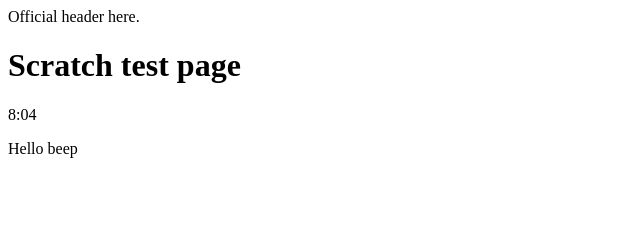
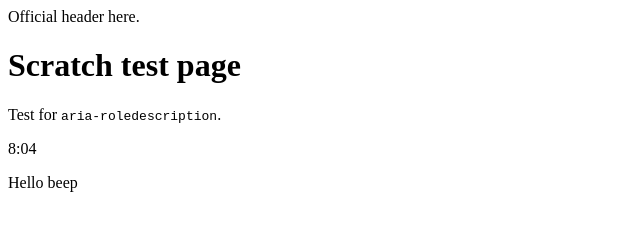
Before and after one commit to LJWatson/test-cases, a plain HTML site: page test.html in a window 1280 px wide. Shown: the whole page, without its empty margins (0-640 px from the left). Drawn offline with Linux system fonts and the light colour scheme.

Commit message:
Updates scratch test case

```diff
--- a/test.html
+++ b/test.html
@@ -15,6 +15,8 @@ Official header here.
 <main>
 <h1>Scratch test page</h1>
 
+<p>Test for <code>aria-roledescription</code>.</p>
+
 8:04 <p>Hello <span  role='paragraph' aria-roledescription="focusable" tabindex='0'>beep</span></p>
 
 </body>
```
